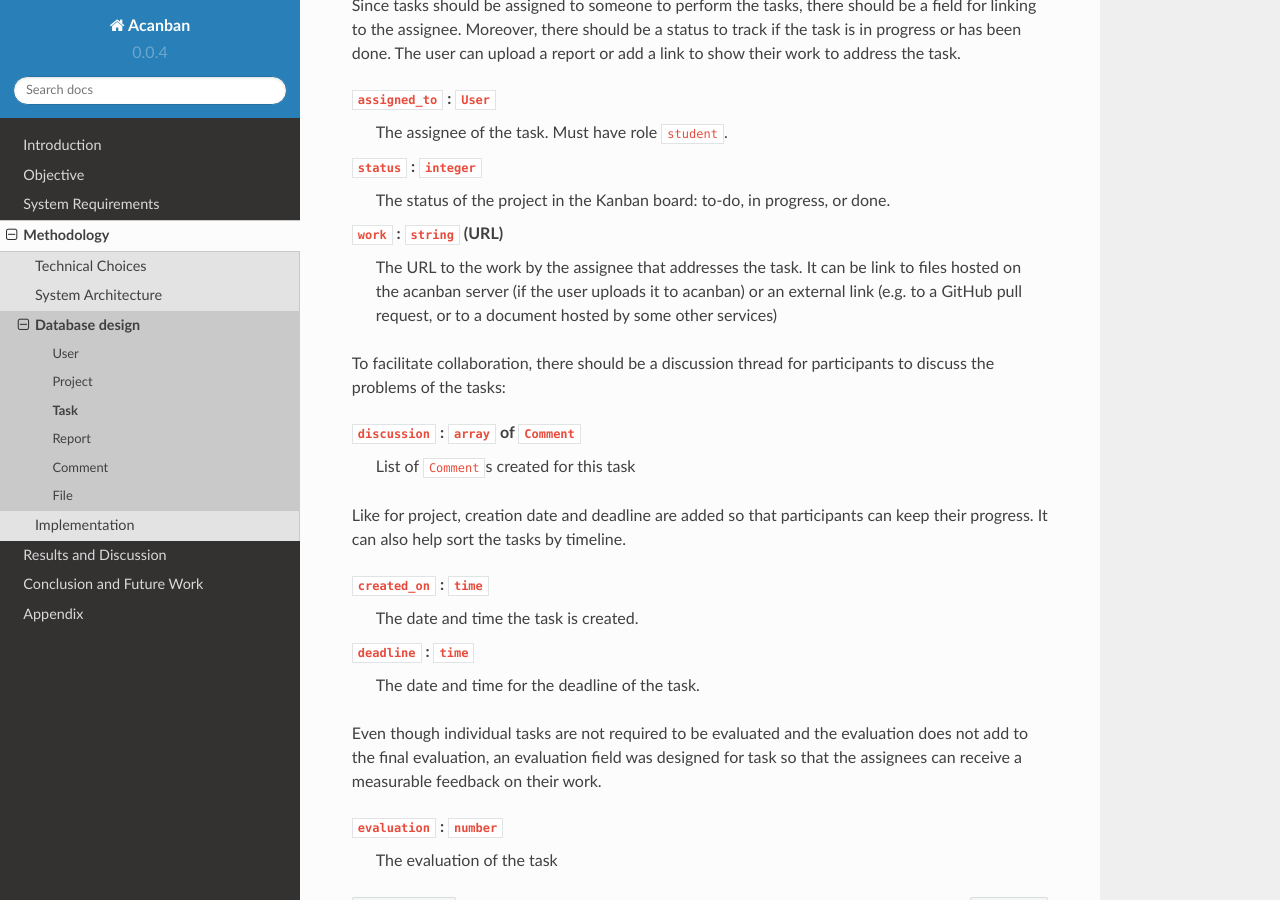
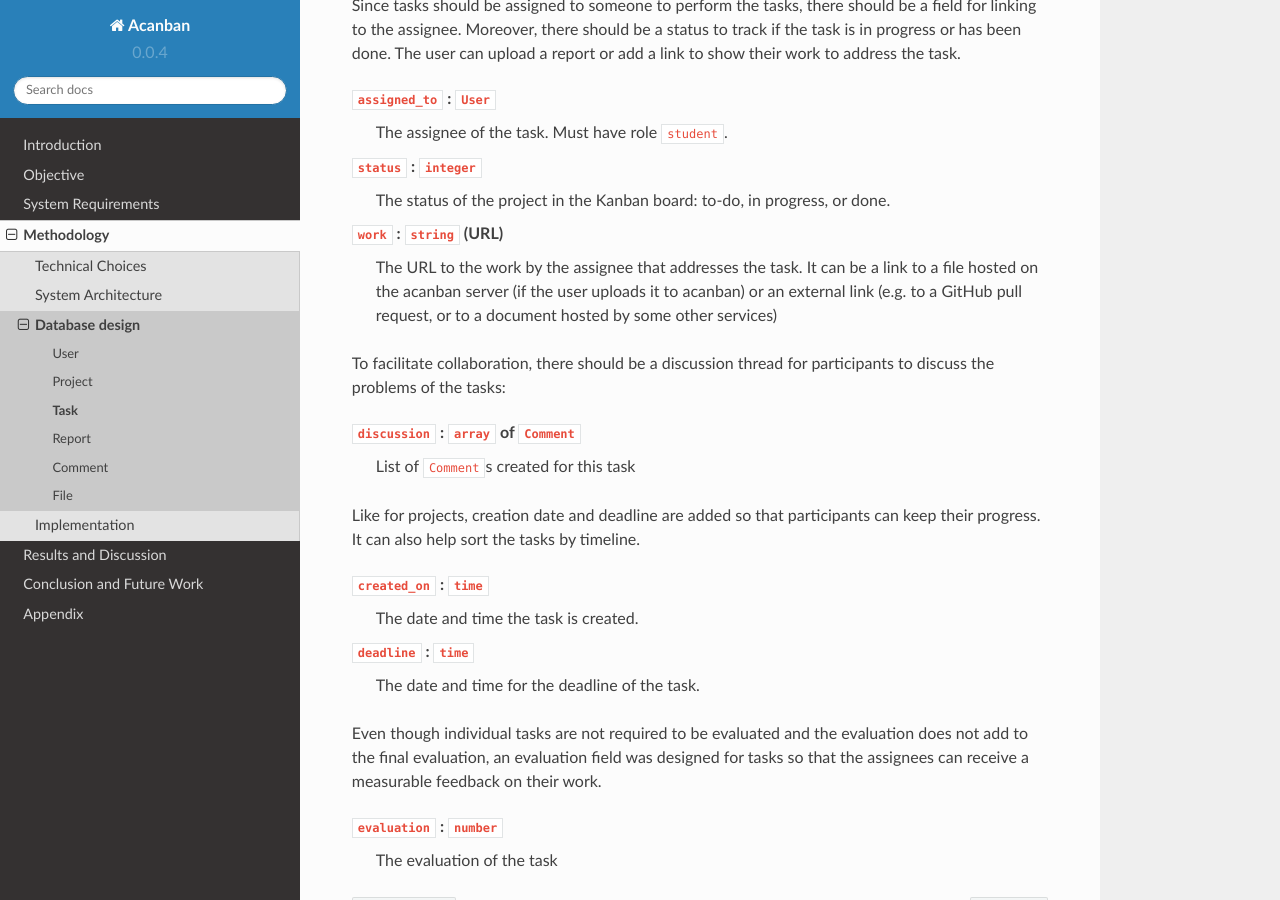
Before and after one commit to Huy-Ngo/acanban, a Sphinx documentation site: the page built from docs/source/meth/database/task.rst, in a window 1280 px wide and 900 px high, scrolled down 427 px. Built offline with Sphinx 7.4.7 and the Read the Docs theme 2.0.0, drawn with Linux system fonts in a browser that asks for light colours; the version number is read from the project's files by our own code.

Commit message:
Fix grammar errors

```diff
--- a/docs/source/appendix/glossary.rst
+++ b/docs/source/appendix/glossary.rst
@@ -21,7 +21,7 @@
 
    Participant
 
-      People who participates in a project.
+      People who participate in a project.
 
    SQL injection
 
@@ -39,5 +39,5 @@
 
    Cross-site scripting (XSS) attack
 
-      Cross-site scripting (XSS) is an code injection attack where
+      Cross-site scripting (XSS) is a code injection attack where
       the attacker inserts client-side scripts into web pages.
--- a/docs/source/meth/database/comment.rst
+++ b/docs/source/meth/database/comment.rst
@@ -2,7 +2,7 @@
 =======
 
 ``Comment`` object represent a comment insides a task's discussion.
-It should contains identifier for the commenter and its content.
+It should contain the identifier for the commenter and its content.
 
 ``creator`` : ``User``
    The user who created the comment.
--- a/docs/source/meth/database/file.rst
+++ b/docs/source/meth/database/file.rst
@@ -2,7 +2,7 @@
 ====
 
 The ``File`` object is needed to store the metadata about the files
-used in project.  The object indicates the IPFS link to the file,
+used in a project.  The object indicates the IPFS link to the file,
 besides other metadata such as uploader, uploaded time, file name, ...
 
 ``id`` : ``string``
--- a/docs/source/meth/database/index.rst
+++ b/docs/source/meth/database/index.rst
@@ -2,14 +2,14 @@
 ===============
 
 Since each user can have zero, one, or several projects and
-group project can have several participating users, we model
+a group project can have several participating users, we model
 the relation between them as many-to-many.
 We modeled this as double links:
 
 - Each ``User`` object of appropriate role (student or supervisor),
   there is a field ``projects``.
 - Each ``Project`` has a ``supervisors`` and a ``students`` fields.
-  We model both of these fields as list, since there can be occasions
+  We model both of these fields as lists, since there can be occasions
   where two or more supervisors co-supervise a project.
 
 In each project, there could be many tasks which participants would complete
--- a/docs/source/meth/database/task.rst
+++ b/docs/source/meth/database/task.rst
@@ -27,7 +27,7 @@
 
 ``work`` : ``string`` (URL)
    The URL to the work by the assignee that addresses the task.
-   It can be link to files hosted on the acanban server
+   It can be a link to a file hosted on the acanban server
    (if the user uploads it to acanban)
    or an external link (e.g. to a GitHub pull request, or to a document hosted
    by some other services)
@@ -38,7 +38,7 @@
 ``discussion`` : ``array`` of ``Comment``
    List of ``Comment``\s created for this task
 
-Like for project, creation date and deadline are added so that participants
+Like for projects, creation date and deadline are added so that participants
 can keep their progress.  It can also help sort the tasks by timeline.
 
 ``created_on`` : ``time``
@@ -48,7 +48,7 @@
    The date and time for the deadline of the task.
 
 Even though individual tasks are not required to be evaluated and the evaluation
-does not add to the final evaluation, an evaluation field was designed for task
+does not add to the final evaluation, an evaluation field was designed for tasks
 so that the assignees can receive a measurable feedback on their work.
 
 ``evaluation`` : ``number``
--- a/docs/source/meth/database/user.rst
+++ b/docs/source/meth/database/user.rst
@@ -21,7 +21,7 @@
    each other, and for the academic assistants to collect their results.
 
 ``email`` : ``string``
-   The email that is used to contact with the user.
+   The email address that is used to contact with the user.
 
 ``password`` : ``string``
    The password for the user's account, encrypted with a hash function.
@@ -29,7 +29,7 @@
 ``role`` : ``string``
    The role of the user in this system.  It can be:
 
-   - ``student``: Students who are participating a group project or internship.
+   - ``student``: Students who are participating in a group project or internship.
    - ``supervisor``: The supervisor of project(s).
    - ``assistant``: The academic assistant of a department.
    - ``admin``: The system admin.
```
